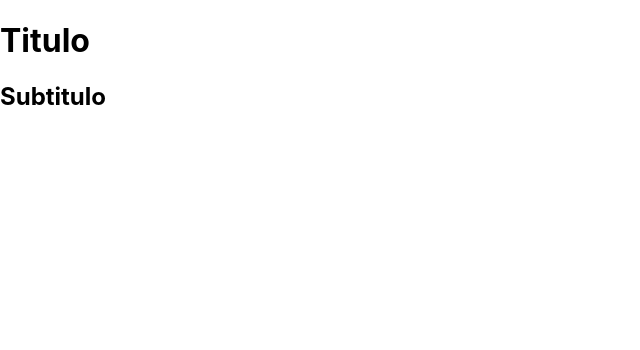
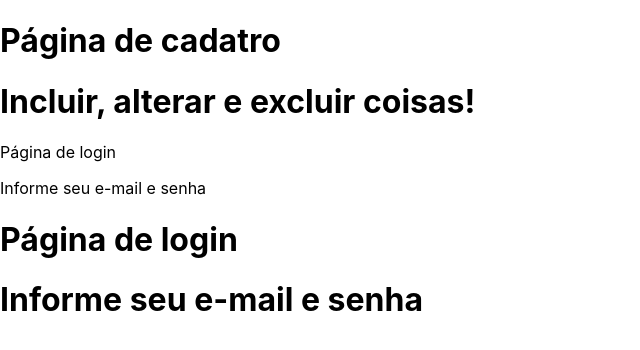
Before and after one commit to isyuricunha-zz/estudo, a Next.js app in the folder exercicio/revisao react/: page /basico/usandoTitulo in a window 1280 px wide. Shown: the top 350 px of the page, without its empty margins (0-640 px from the left). Built offline with nearby package versions, Linux system fonts and the light colour scheme.

Commit message:
Propriedade Componente

```diff
--- a/exercicio/revisao react/components/Titulo.jsx
+++ b/exercicio/revisao react/components/Titulo.jsx
@@ -1,8 +1,17 @@
-export default function Titulo() {
-   return (
-      <>
-         <h1>Titulo</h1>
-         <h2>Subtitulo</h2>
-      </>
-   )
+export default function Titulo(props) {
+  //   console.log(props);
+  return props.pequeno ? (
+    <>
+      <p> {props.principal} </p>
+      <p> {props.secundario} </p>
+    </>
+  ) : (
+    <>
+      <h1> {props.principal} </h1>
+      <h1> {props.secundario} </h1>
+    </>
+  );
 }
+
+// ? se nao for, use este ...
+// : se for, use este
--- a/exercicio/revisao react/pages/basico/usandoTitulo.jsx
+++ b/exercicio/revisao react/pages/basico/usandoTitulo.jsx
@@ -3,10 +3,26 @@
 export default function usandoTitulo() {
   return (
     <div>
-      <Titulo />
+      <Titulo
+        principal="Página de cadatro"
+        secundario="Incluir, alterar e excluir coisas!"
+      />
+      <Titulo
+        principal="Página de login"
+        secundario="Informe seu e-mail e senha"
+        pequeno
+      />
+      <Titulo
+        principal="Página de login"
+        secundario="Informe seu e-mail e senha"
+      />
     </div>
   );
 }
 
 // posso importar um component para reuso, o que é bem mais confortavel
 // reultilizando o componente faz mais sentido do que refazer
+
+// o true define que aquele é o verdadeiro, que, no caso, para ele usar como pequeno
+// mas nao precisa dizer explicitamente se ele é verdade
+// só é preciso passar o parametro
```
